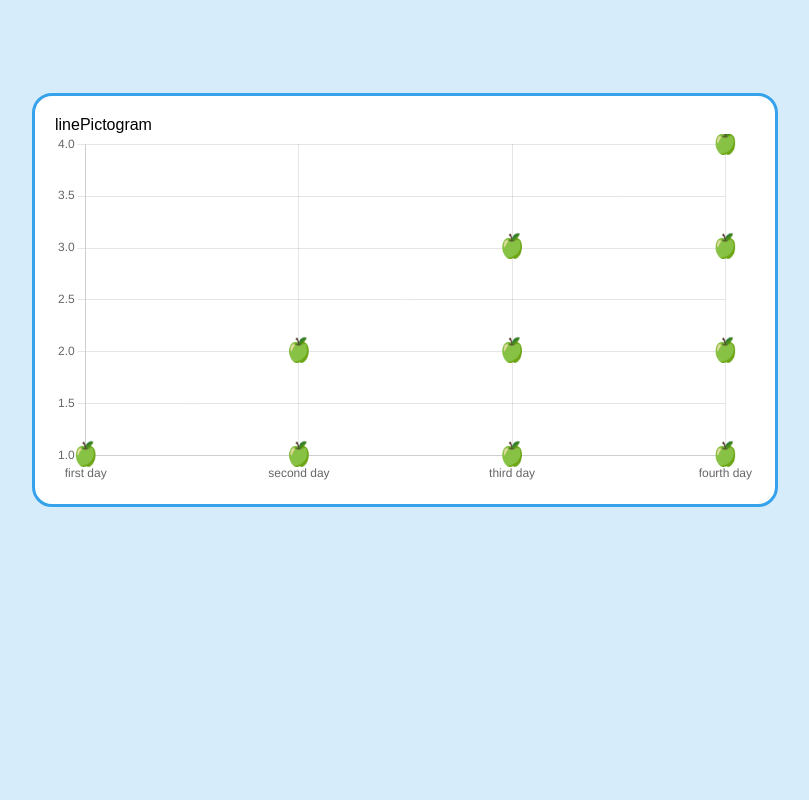
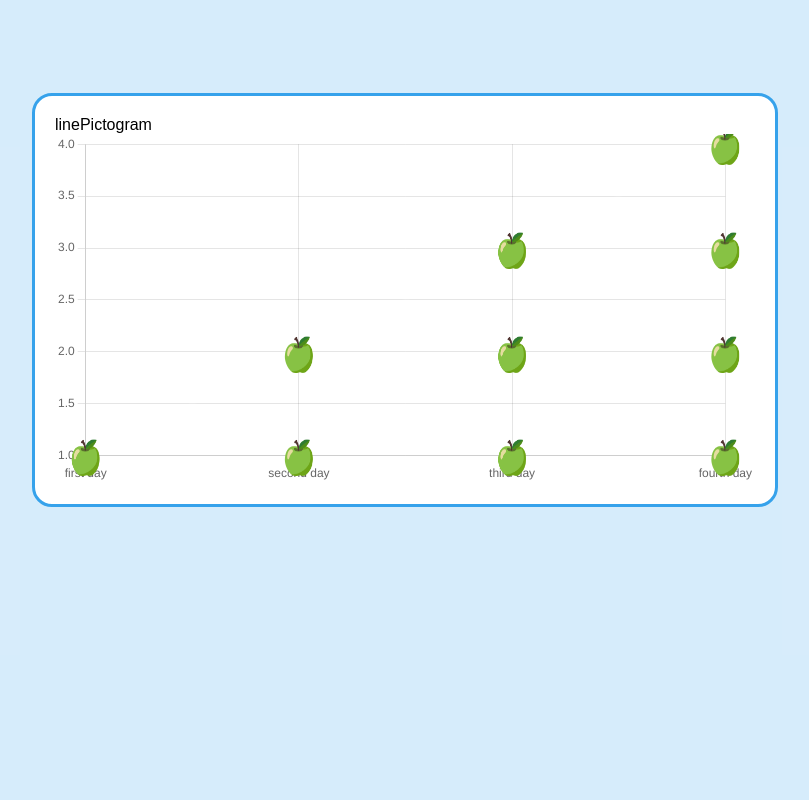
Before and after one commit to oaza0712/graph-js-lib, a website: page src/index.html in a window 1280 px wide. Shown: the part 4680-5480 px from the top of the page, without its empty margins (235-1044 px from the left). Drawn offline with nearby package versions, Linux system fonts and the light colour scheme.

Commit message:
povećane ikone

```diff
--- a/src/index.html
+++ b/src/index.html
@@ -313,14 +313,14 @@
               typeOfChart == "lineTransition" ||
               typeOfChart == "linePictogram"
             ) {
-              let size = y.getPixelForValue(0)-y.getPixelForValue(1)-80
+              let size =( y.getPixelForValue(0)-y.getPixelForValue(1))-70
               for (let i = 0; i < userData.values.length; i++) {
                 for (let j = 0; j < userData.values[i]; j++) {
                   ctx.font = `${size}px Arial`
                   ctx.fillText(
                     userData.unicode[0],
                     x.getPixelForValue(i) - size/2,
-                    y.getPixelForValue(j+1) + size/4,
+                    y.getPixelForValue(j+1) + size -20 ,
                     size
                   );
                 }
```
Also changed, not shown: dist/index.html, 2 other files.
